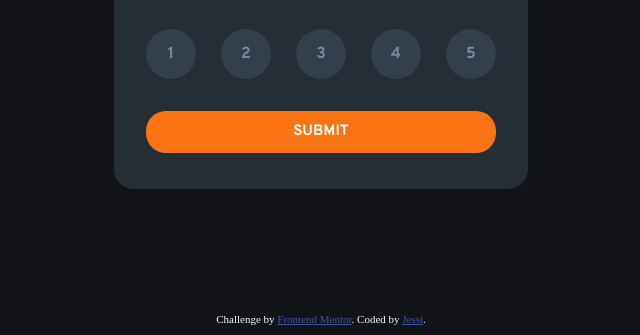
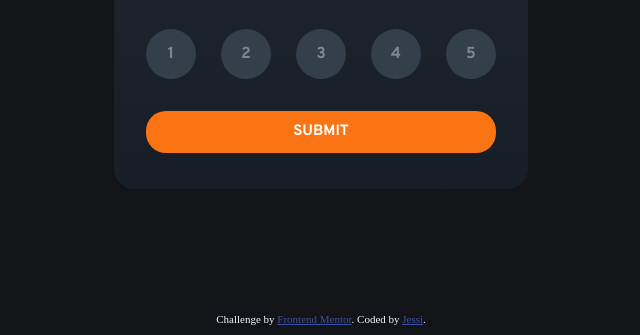
Before and after one commit to Jessilen20/interactive-rating-component-main, a plain HTML site: page index.html in a window 1280 px wide. Shown: the part 465-800 px from the top of the page, without its empty margins (319-959 px from the left). Drawn offline with Linux system fonts and the light colour scheme.

Commit message:
correcion de fondo

```diff
--- a/style.css
+++ b/style.css
@@ -20,7 +20,7 @@
 .containerRating {
     height: 350px;
     width: 350px;
-    background-color: var(--Dark_Blue);
+    background: linear-gradient(to bottom, #222933, #181E27);
     border-radius: 20px;
     padding: 2rem;
 }
```
